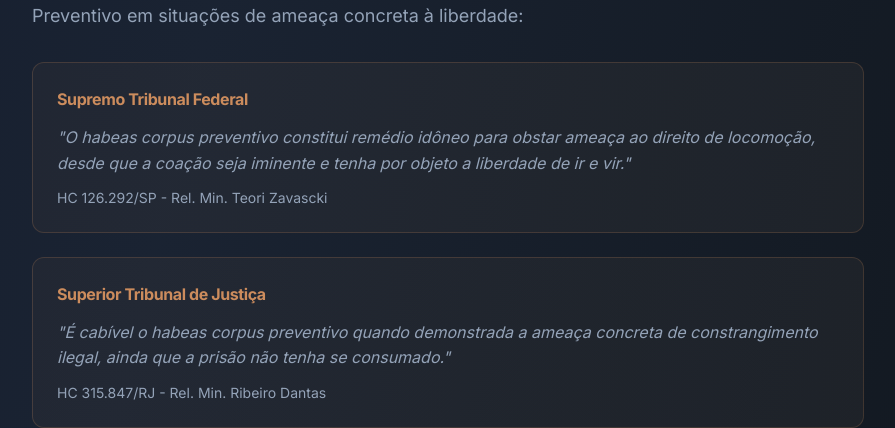
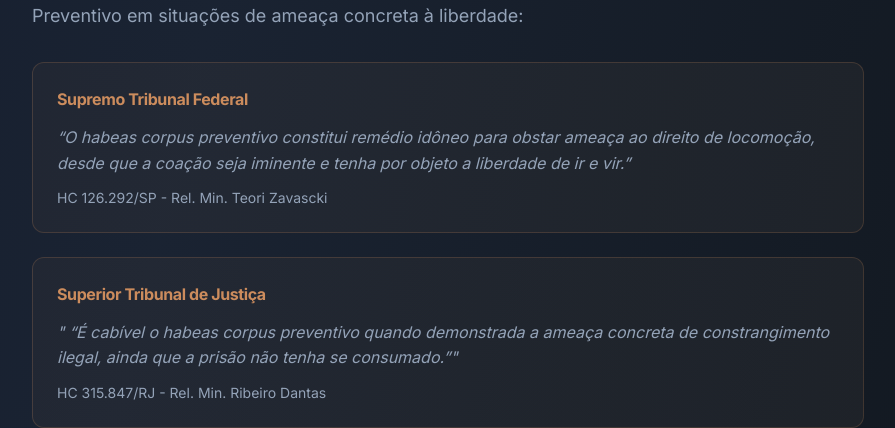
Before and after one commit to johnkleefisch/ferroadv, a Next.js app: page /artigos/habeas-corpus-preventivo in a window 1280 px wide. Shown: the part 3801-4229 px from the top of the page, without its empty margins (192-1087 px from the left). Built offline with nearby package versions, Linux system fonts and the light colour scheme; a web font is replaced by a local one.

Commit message:
Fix: Correções de build para deploy - JSX aspas e tags fechadas

```diff
--- a/src/app/artigos/habeas-corpus-preventivo/client.tsx
+++ b/src/app/artigos/habeas-corpus-preventivo/client.tsx
@@ -518,9 +518,9 @@
                       Supremo Tribunal Federal
                     </h3>
                     <p className="text-[#94a3b8] italic mb-3">
-                      "O habeas corpus preventivo constitui remédio idôneo para
+                      &ldquo;O habeas corpus preventivo constitui remédio idôneo para
                       obstar ameaça ao direito de locomoção, desde que a coação
-                      seja iminente e tenha por objeto a liberdade de ir e vir."
+                      seja iminente e tenha por objeto a liberdade de ir e vir.&rdquo;
                     </p>
                     <p className="text-[#94a3b8] text-sm">
                       HC 126.292/SP - Rel. Min. Teori Zavascki
@@ -532,9 +532,9 @@
                       Superior Tribunal de Justiça
                     </h3>
                     <p className="text-[#94a3b8] italic mb-3">
-                      "É cabível o habeas corpus preventivo quando demonstrada a
+                      "                      &ldquo;É cabível o habeas corpus preventivo quando demonstrada a
                       ameaça concreta de constrangimento ilegal, ainda que a
-                      prisão não tenha se consumado."
+                      prisão não tenha se consumado.&rdquo;"
                     </p>
                     <p className="text-[#94a3b8] text-sm">
                       HC 315.847/RJ - Rel. Min. Ribeiro Dantas
--- a/src/app/artigos/habeas-corpus-preventivo/client_backup.tsx
+++ b/src/app/artigos/habeas-corpus-preventivo/client_backup.tsx
@@ -600,6 +600,7 @@
         </motion.div>
       </div>
     </section>
+    </div>
 
     {/* Card CTA - Seção da Advogada */}
     <section className="pt-0">
--- a/src/components/Resultados_backup.tsx
+++ b/src/components/Resultados_backup.tsx
@@ -63,6 +63,7 @@
       }}
     >
       <div className="container-default">
+        </div>
         <div className="text-center mb-16 animate-fade-in-up">
           <h2 className="text-4xl md:text-5xl font-bold text-primary mb-6 font-sans">
             Resultados que{" "}
--- a/src/utils/telefone.ts
+++ b/src/utils/telefone.ts
@@ -1,6 +1,6 @@
 /**
  * Utilitário centralizado para gerenciar ligações telefônicas
- * Facilita manutençãoexport default {
+ * Facilita manutençãoconst telefoneUtils = {
   iniciarLigacao,
   forcarDiscador,
   copiarNumeroTelefone,
@@ -8,7 +8,9 @@
   getNumeroCompleto,
   dispositivoSuportaLigacoes,
   acionarTelefone
-};nização dos números de telefone no site
+};
+
+export default telefoneUtils;nização dos números de telefone no site
  */
 
 // Configuração centralizada dos números de telefone
```
